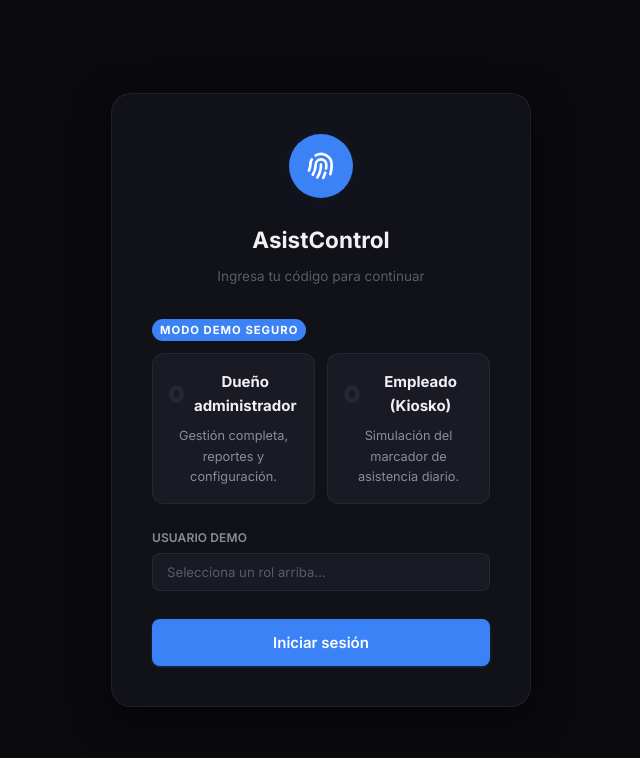
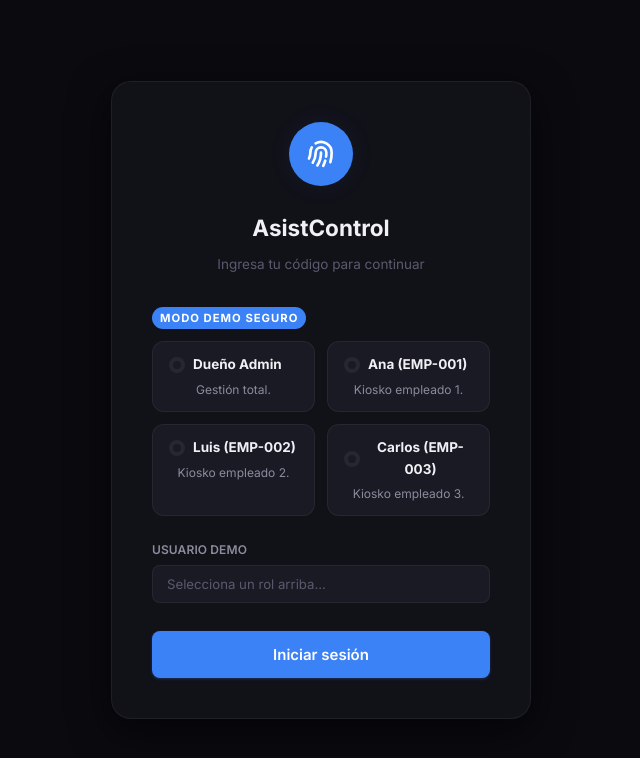
Before and after one commit to luisllocclla27-del/ControlAsistencia, a Next.js app: page /login in a window 1280 px wide. Shown: the top 758 px of the page, without its empty margins (319-959 px from the left). Built offline with nearby package versions, Linux system fonts and the light colour scheme.

Commit message:
feat: expand demo selector to show all employees

```diff
--- a/src/app/login/page.tsx
+++ b/src/app/login/page.tsx
@@ -41,55 +41,38 @@ export default function LoginPage() {
             <span style={{ background: 'var(--accent)', color: 'white', padding: '2px 8px', borderRadius: '12px' }}>MODO DEMO SEGURO</span>
           </div>
           <div style={{ display: 'grid', gridTemplateColumns: '1fr 1fr', gap: '12px' }}>
-            {/* Admin Card */}
+            {[
+              { id: 'admin', label: 'Dueño Admin', desc: 'Gestión total.' },
+              { id: 'EMP-001', label: 'Ana (EMP-001)', desc: 'Kiosko empleado 1.' },
+              { id: 'EMP-002', label: 'Luis (EMP-002)', desc: 'Kiosko empleado 2.' },
+              { id: 'EMP-003', label: 'Carlos (EMP-003)', desc: 'Kiosko empleado 3.' }
+            ].map(demo => (
               <div
-              onClick={() => setCode('admin')}
+                key={demo.id}
+                onClick={() => setCode(demo.id)}
                 style={{
-                background: code === 'admin' ? 'var(--accent-subtle)' : 'var(--bg-elevated)',
-                border: `1px solid ${code === 'admin' ? 'var(--accent)' : 'var(--border)'}`,
-                padding: '16px',
+                  background: code === demo.id ? 'var(--accent-subtle)' : 'var(--bg-elevated)',
+                  border: `1px solid ${code === demo.id ? 'var(--accent)' : 'var(--border)'}`,
+                  padding: '12px 16px',
                   borderRadius: '12px',
                   cursor: 'pointer',
                   transition: 'all 0.2s ease'
                 }}
               >
-              <div style={{ display: 'flex', alignItems: 'center', gap: '8px', marginBottom: '8px' }}>
+                <div style={{ display: 'flex', alignItems: 'center', gap: '8px', marginBottom: '4px' }}>
                   <div style={{
-                  width: '18px', height: '18px', borderRadius: '50%', border: `5px solid ${code === 'admin' ? 'var(--accent)' : 'var(--border)'}`,
-                  background: code === 'admin' ? '#fff' : 'transparent',
-                  transition: 'all 0.2s ease'
+                    width: '16px', height: '16px', borderRadius: '50%', border: `4px solid ${code === demo.id ? 'var(--accent)' : 'var(--border)'}`,
+                    background: code === demo.id ? '#fff' : 'transparent',
+                    transition: 'all 0.2s ease',
+                    flexShrink: 0
                   }} />
-                <strong style={{ color: code === 'admin' ? 'var(--accent)' : 'var(--text-primary)' }}>Dueño administrador</strong>
+                  <strong style={{ fontSize: '0.9rem', color: code === demo.id ? 'var(--accent)' : 'var(--text-primary)' }}>{demo.label}</strong>
                 </div>
-              <p style={{ fontSize: '0.85rem', color: 'var(--text-secondary)', margin: 0 }}>
-                Gestión completa, reportes y configuración.
+                <p style={{ fontSize: '0.8rem', color: 'var(--text-secondary)', margin: 0 }}>
+                  {demo.desc}
                 </p>
               </div>
-
-            {/* Employee Card */}
-            <div
-              onClick={() => setCode('EMP-001')}
-              style={{
-                background: code === 'EMP-001' ? 'var(--accent-subtle)' : 'var(--bg-elevated)',
-                border: `1px solid ${code === 'EMP-001' ? 'var(--accent)' : 'var(--border)'}`,
-                padding: '16px',
-                borderRadius: '12px',
-                cursor: 'pointer',
-                transition: 'all 0.2s ease'
-              }}
-            >
-              <div style={{ display: 'flex', alignItems: 'center', gap: '8px', marginBottom: '8px' }}>
-                <div style={{
-                  width: '18px', height: '18px', borderRadius: '50%', border: `5px solid ${code === 'EMP-001' ? 'var(--accent)' : 'var(--border)'}`,
-                  background: code === 'EMP-001' ? '#fff' : 'transparent',
-                  transition: 'all 0.2s ease'
-                }} />
-                <strong style={{ color: code === 'EMP-001' ? 'var(--accent)' : 'var(--text-primary)' }}>Empleado (Kiosko)</strong>
-              </div>
-              <p style={{ fontSize: '0.85rem', color: 'var(--text-secondary)', margin: 0 }}>
-                Simulación del marcador de asistencia diario.
-              </p>
-            </div>
+            ))}
           </div>
         </div>
 
```
Lines whose indentation alone changed are shown as unchanged.
